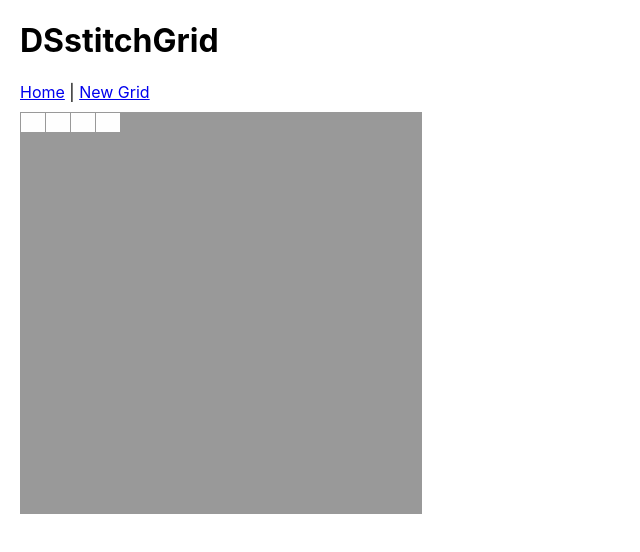
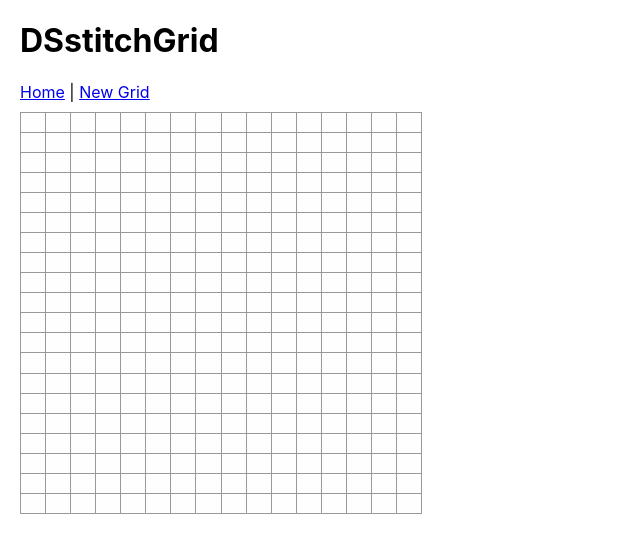
Before and after one commit to TracyRe/stitchgrid-poc, a React (Create React App) app: page /grid in a window 1280 px wide. Shown: the top 552 px of the page, without its empty margins (0-640 px from the left). Built offline with nearby package versions, Linux system fonts and the light colour scheme.

Commit message:
Fix loop to render all blocks in grid - credit to Dino Nguyen

```diff
--- a/src/components/Grid.jsx
+++ b/src/components/Grid.jsx
@@ -25,13 +25,12 @@ function Grid(props) {
       const r = 20
       let gridarr = [];
 
-      for (let j = 0; j < r - 1; j ++) {
-        for (let i = 0; i < st - 1; i ++) {
-          return (
-          gridarr.push(<Block key={i} />)
-          );
+      for (let j = 0; j < r; j ++) {
+        for (let i = 0; i < st; i ++) {
+          gridarr.push(<Block key={[j][i]} />)
         }
       }
+      return gridarr;
     }
     // function renderBlock(i) {
     //
@@ -42,7 +41,7 @@ function Grid(props) {
 
     return (
       <div style={gridStyle}>
-        <Block/> <Block/><Block/><Block/>
+        {renderBlock()}
       </div>
 
     );
```
